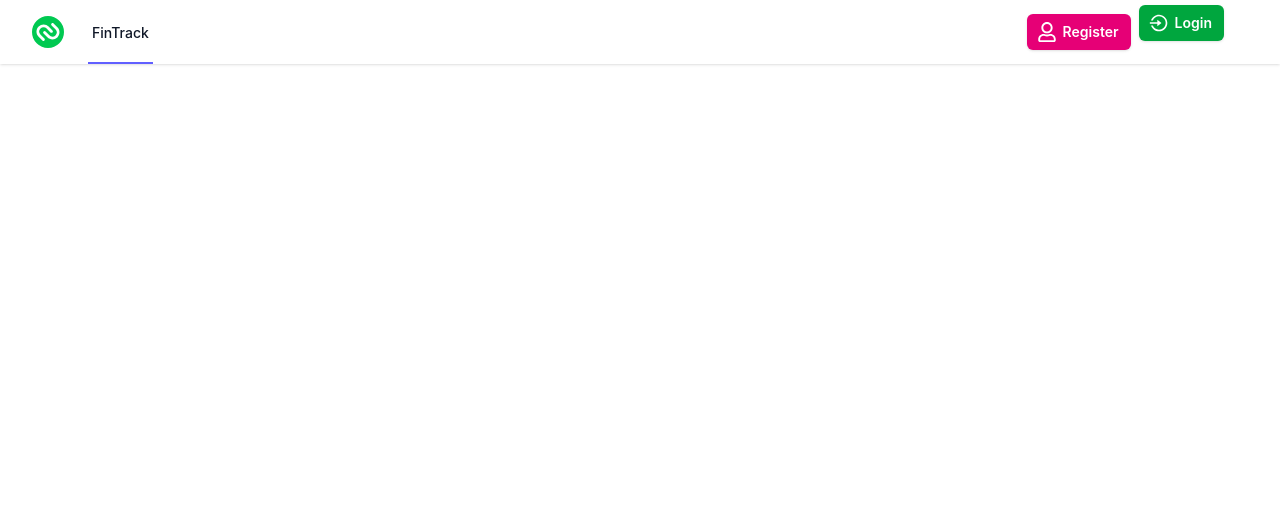
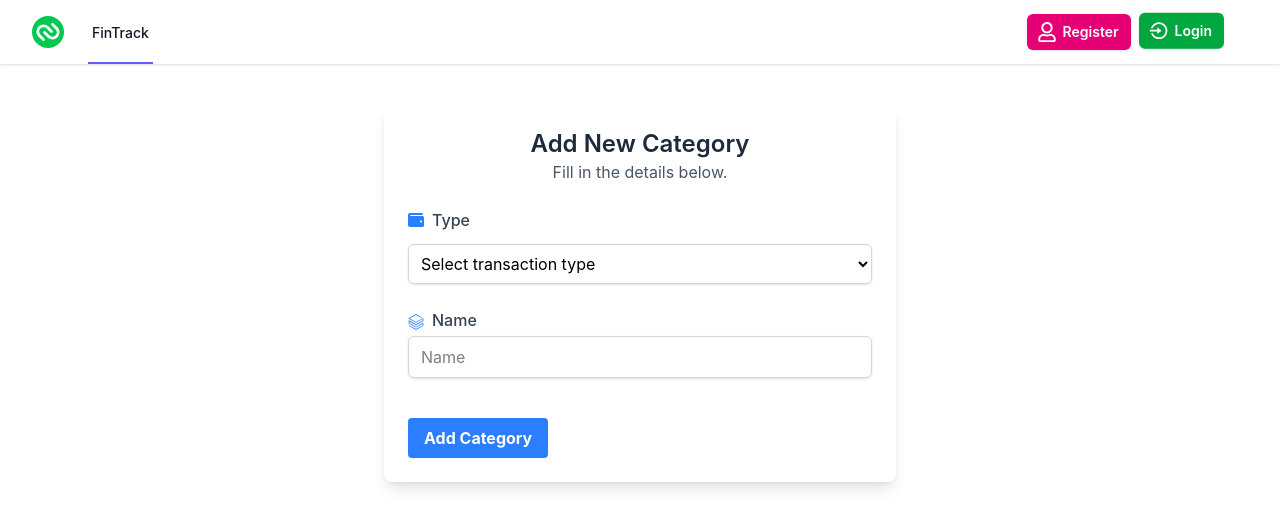
Before and after one commit to lakshay1403/FinTrack, a React app in the folder frontend/: page /add-category in a window 1280 px wide. Shown: the top 528 px of the page. Built offline with nearby package versions, Linux system fonts and the light colour scheme; the HTML template or start-up script is replaced by a standard one.

Commit message:
implemented the adding category component with rendering it on app.jsx and then using formik and creating a add-category api and then implementing it in the category component

```diff
--- a/frontend/src/App.jsx
+++ b/frontend/src/App.jsx
@@ -5,6 +5,11 @@ import LoginForm from "../src/Components/Users/Login";
 import RegistrationForm from "../src/Components/Users/Register";
 import PrivateNavbar from "./Components/Navbar/PrivateNavbar";
 import { useSelector } from "react-redux";
+import AddCategory from "./Components/Category/Addcategory";
+
+
+
+
 function App() {
   const user = useSelector((state)=> state?.auth?.user);
   return (
@@ -14,6 +19,7 @@ function App() {
         <Route path="/" element={<HeroSection />} />
         <Route path="/Login" element = {<LoginForm/>} />
         <Route path="/register" element = {<RegistrationForm/>} />
+        <Route path="/add-category" element = {<AddCategory/>} />
       </Routes>
     </BrowserRouter>
   );
--- /dev/null
+++ b/frontend/src/Components/Category/Addcategory.jsx
@@ -0,0 +1,125 @@
+import React, { useEffect } from "react";
+import { useFormik } from "formik";
+import * as Yup from "yup";
+import {
+  FaDollarSign,
+  FaCalendarAlt,
+  FaRegCommentDots,
+  FaWallet,
+} from "react-icons/fa";
+import { SiDatabricks } from "react-icons/si";
+import { useQuery, useMutation } from "@tanstack/react-query";
+import { useNavigate } from "react-router-dom";
+import { useDispatch } from "react-redux";
+import AlertMessage from "../Alert/AlertMessage";
+import { AddCategoryAPI } from "../../services/category/add-category";
+
+const validationSchema = Yup.object({
+  name: Yup.string()
+    .required("Category name is required"),
+  type: Yup.string()
+    .required("Category type is required")
+    .oneOf(["income", "expense"]),
+});
+
+const AddCategory = () => {
+    const navigate = useNavigate();
+    const {mutateAsync, isPending, isError, error, isSuccess} = useMutation({
+        mutationFn: AddCategoryAPI,
+        mutationKey:['add-category'],
+    });
+    const formik = useFormik({
+    initialValues: {
+      type: "",
+      name: "",
+    },
+    validationSchema,
+    onSubmit: (values) => {
+        mutateAsync(values).then((data)=>{
+
+        }).catch((err) => {
+            console.log(err);
+        })
+    },
+  });
+
+  return (
+    <form
+      onSubmit={formik.handleSubmit}
+      className="max-w-lg mx-auto my-10 bg-white p-6 rounded-lg shadow-lg space-y-6"
+    >
+      <div className="text-center">
+        <h2 className="text-2xl font-semibold text-gray-800">
+          Add New Category
+        </h2>
+        <p className="text-gray-600">Fill in the details below.</p>
+      </div>
+      {/* Display alert message */}
+      {isError && (
+        <AlertMessage
+          type="error"
+          message={
+            error?.response?.data?.message ||
+            "Something happened please try again later"
+          }
+        />
+      )}
+      {isSuccess && (
+        <AlertMessage
+          type="success"
+          message="Category added successfully, redirecting..."
+        />
+      )}
+      {/* Category Type */}
+      <div className="space-y-2">
+        <label
+          htmlFor="type"
+          className="flex gap-2 items-center text-gray-700 font-medium"
+        >
+          <FaWallet className="text-blue-500" />
+          <span>Type</span>
+        </label>
+        <select
+          {...formik.getFieldProps("type")}
+          id="type"
+          className="w-full p-2 mt-1 border border-gray-300 rounded-md shadow-sm focus:border-blue-500 focus:ring focus:ring-blue-500 focus:ring-opacity-50"
+        >
+          <option value="">Select transaction type</option>
+          <option value="income">Income</option>
+          <option value="expense">Expense</option>
+        </select>
+        {formik.touched.type && formik.errors.type && (
+          <p className="text-red-500 text-xs">{formik.errors.type}</p>
+        )}
+      </div>
+
+      {/* Category Name */}
+      <div className="flex flex-col">
+        <label htmlFor="name" className="text-gray-700 font-medium">
+          <SiDatabricks className="inline mr-2 text-blue-500" />
+          Name
+        </label>
+        <input
+          type="text"
+          {...formik.getFieldProps("name")}
+          placeholder="Name"
+          id="name"
+          className="w-full mt-1 border border-gray-300 rounded-md shadow-sm focus:border-blue-500 focus:ring focus:ring-blue-500 focus:ring-opacity-50 py-2 px-3"
+        />
+        {formik.touched.name && formik.errors.name && (
+          <p className="text-red-500 text-xs italic">{formik.errors.name}</p>
+        )}
+      </div>
+
+      {/* Submit Button */}
+      <button
+        type="submit"
+        className="mt-4 bg-blue-500 hover:bg-blue-700 text-white font-bold py-2 px-4 rounded focus:outline-none focus:shadow-outline transition-colors duration-200 transform"
+      >
+        Add Category
+      </button>
+    </form>
+  );
+};
+
+export default AddCategory;
--- /dev/null
+++ b/frontend/src/services/category/add-category.js
@@ -0,0 +1,24 @@
+import axios from "axios"
+import { BASE_URL } from "../../utils/url";
+import { getUserFromStorage } from "../../utils/GetUserFromStorage";
+
+const token = getUserFromStorage();
+
+export const AddCategoryAPI = async({type,name}) => {
+    const response = await axios.post(`${BASE_URL}/categories/create`,{
+        type,
+        name,
+    },{
+        headers:{
+            Authorization: `Bearer ${token}`,
+        }
+    });
+    return response.data;
+};
+export const ListCategoryAPI = async({type,name}) => {
+    const response = await axios.get(`${BASE_URL}/categories/lists`,{
+        type,
+        name,
+    });
+    return response.data;
+};
```
